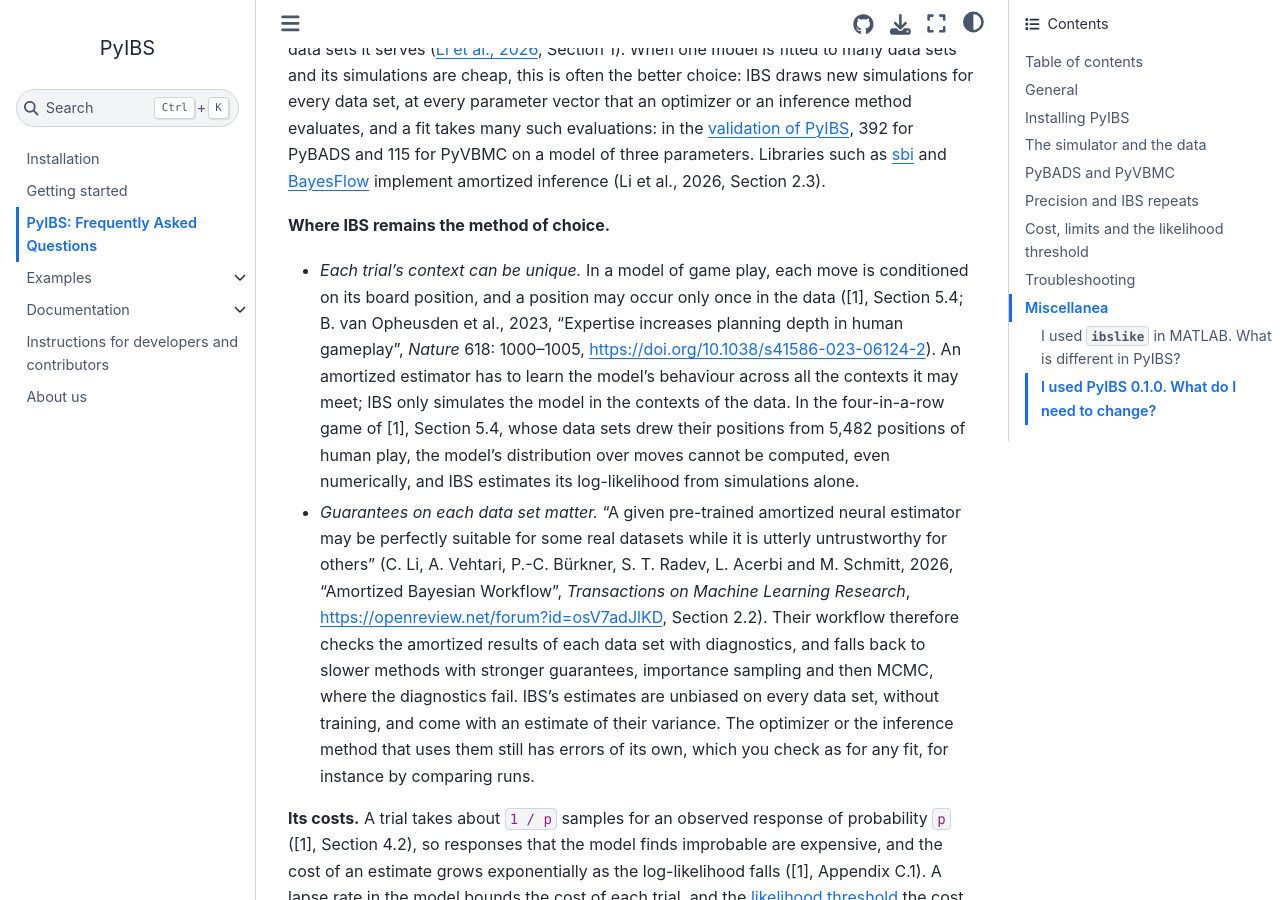
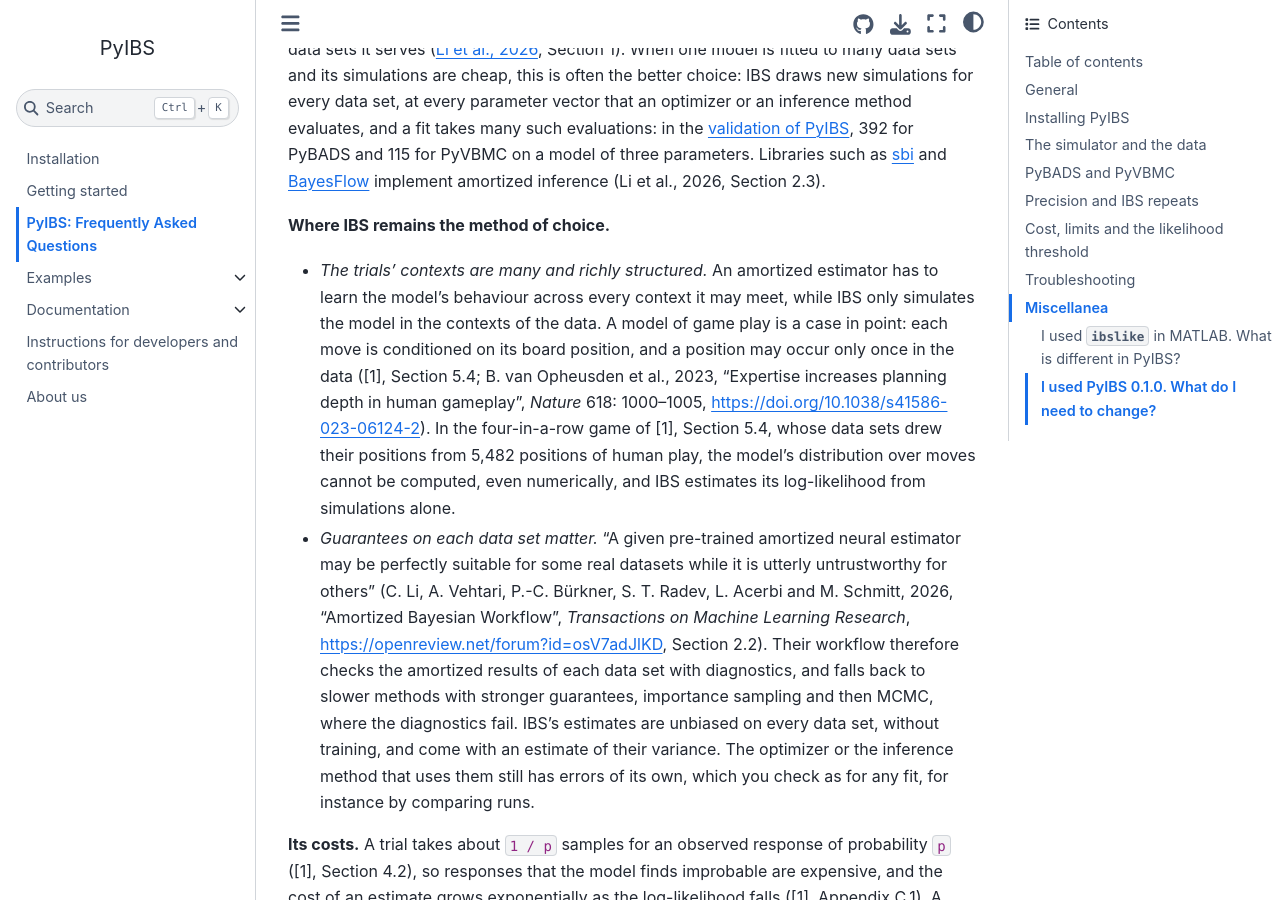
Before and after one commit to acerbilab/pyibs, a Sphinx documentation site: the page built from docsrc/source/faq.md, in a window 1280 px wide and 900 px high, scrolled down 3944 px. Built offline with Sphinx 7.4.7 and the Sphinx Book theme 1.1.4, drawn with Linux system fonts in a browser that asks for light colours; pages that are not in the unit, such as notebooks, are missing from menus; comment, search, counter and statistics services are not loaded.

Commit message:
docs: when IBS fits, the condition with game play as its case
IBS remains the method of choice where the trials' contexts are many and
richly structured; the model of game play is a case in point, not the
whole of the class.

Co-Authored-By: Claude Opus 5.5 <noreply@anthropic.com>

```diff
--- a/docsrc/source/faq.md
+++ b/docsrc/source/faq.md
@@ -156,13 +156,14 @@ inference (Li et al., 2026, Section 2.3).
 
 **Where IBS remains the method of choice.**
 
-- *Each trial's context can be unique.* In a model of game play, each move
-  is conditioned on its board position, and a position may occur only once
-  in the data ([1], Section 5.4; B. van Opheusden et al., 2023, "Expertise
-  increases planning depth in human gameplay", *Nature* 618: 1000–1005,
-  <https://doi.org/10.1038/s41586-023-06124-2>). An amortized estimator has
-  to learn the model's behaviour across all the contexts it may meet; IBS
-  only simulates the model in the contexts of the data. In the four-in-a-row
+- *The trials' contexts are many and richly structured.* An amortized
+  estimator has to learn the model's behaviour across every context it may
+  meet, while IBS only simulates the model in the contexts of the data. A
+  model of game play is a case in point: each move is conditioned on its
+  board position, and a position may occur only once in the data ([1],
+  Section 5.4; B. van Opheusden et al., 2023, "Expertise increases planning
+  depth in human gameplay", *Nature* 618: 1000–1005,
+  <https://doi.org/10.1038/s41586-023-06124-2>). In the four-in-a-row
   game of [1], Section 5.4, whose data sets drew their positions from 5,482
   positions of human play, the model's distribution over moves cannot be
   computed, even numerically, and IBS estimates its log-likelihood from
```
Also changed, not shown: README.md (+1 -1 lines), docsrc/source/index.rst (+7 -4 lines), skills/pyibs/SKILL.md (+5 -5 lines).
